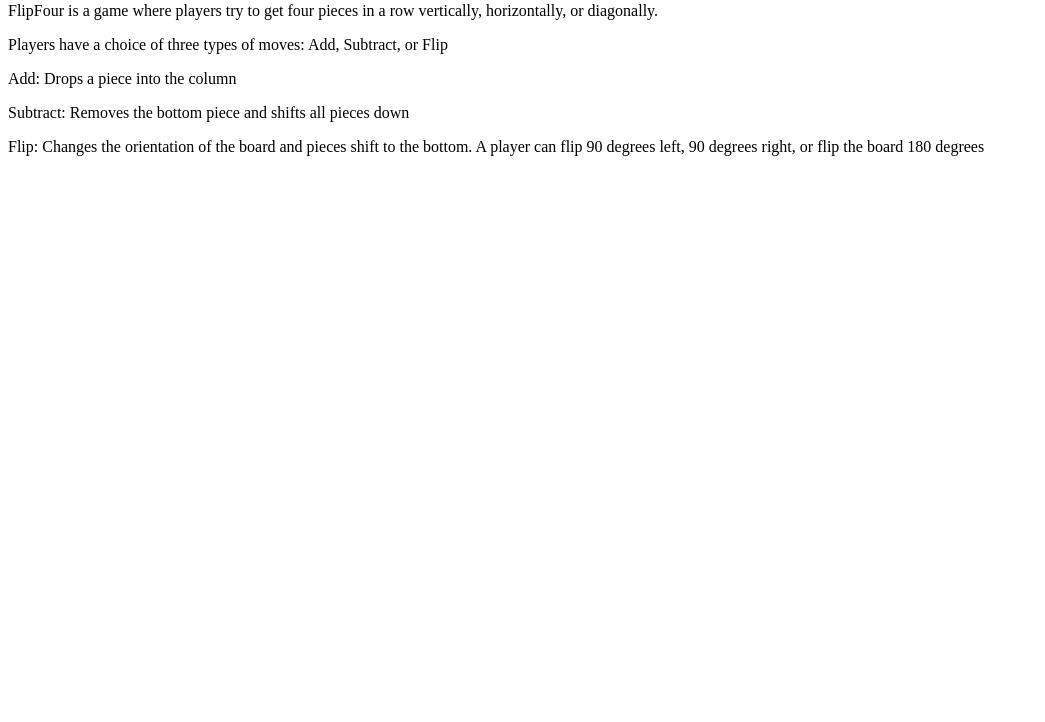
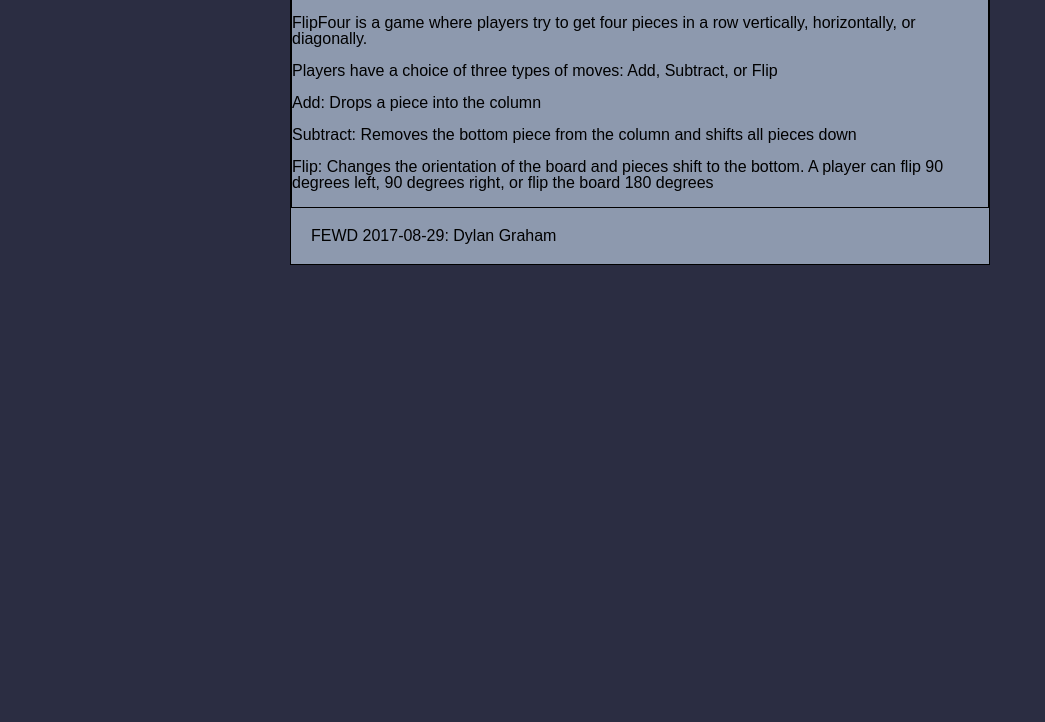
Before and after one commit to dylantg/dylantg.github.io, a plain HTML site: page rules.html in a window 1280 px wide. Shown: the part 78-800 px from the top of the page, without its empty margins (0-1045 px from the left). Drawn offline with nearby package versions, Linux system fonts and the light colour scheme.

Commit message:
Reformat rules page

```diff
--- a/rules.html
+++ b/rules.html
@@ -2,6 +2,10 @@
 <html>
   <head>
     <title>FlipFour: Rules</title>
+    <link href='http://fonts.googleapis.com/css?family=Oswald:700bold' rel='stylesheet' type='text/css'>
+    <link rel="stylesheet" href="css/reset.css">
+    <link rel="stylesheet" href="css/normalize.css">
+    <link rel="stylesheet" href="css/style.css">
   </head>
 
   <body>
@@ -9,11 +13,21 @@
       <header>
         <h1>FlipFour Rules</h1>
       </header>
-      <p>FlipFour is a game where players try to get four pieces in a row vertically, horizontally, or diagonally.</p>
-      <p>Players have a choice of three types of moves: Add, Subtract, or Flip</p>
-      <p>Add: Drops a piece into the column</p>
-      <p>Subtract: Removes the bottom piece and shifts all pieces down</p>
-      <p>Flip: Changes the orientation of the board and pieces shift to the bottom.  A player can flip 90 degrees left, 90 degrees right, or flip the board 180 degrees</p>
+
+      <article>
+        <div class="rules">
+          <p>FlipFour is a game where players try to get four pieces in a row vertically, horizontally, or diagonally.</p>
+          <p>Players have a choice of three types of moves: Add, Subtract, or Flip</p>
+          <p><span class="move">Add:</span> Drops a piece into the column</p>
+          <p><span class="move">Subtract:</span> Removes the bottom piece from the column and shifts all pieces down</p>
+          <p><span class="move">Flip:</span> Changes the orientation of the board and pieces shift to the bottom.  A player can flip 90 degrees left, 90 degrees right, or flip the board 180 degrees</p>
+        </div>
+      </article>
+
+      <footer>
+        <span>FEWD 2017-08-29: Dylan Graham</span>
+      </footer>
+
     </div>
   </body>
 </html>
```
